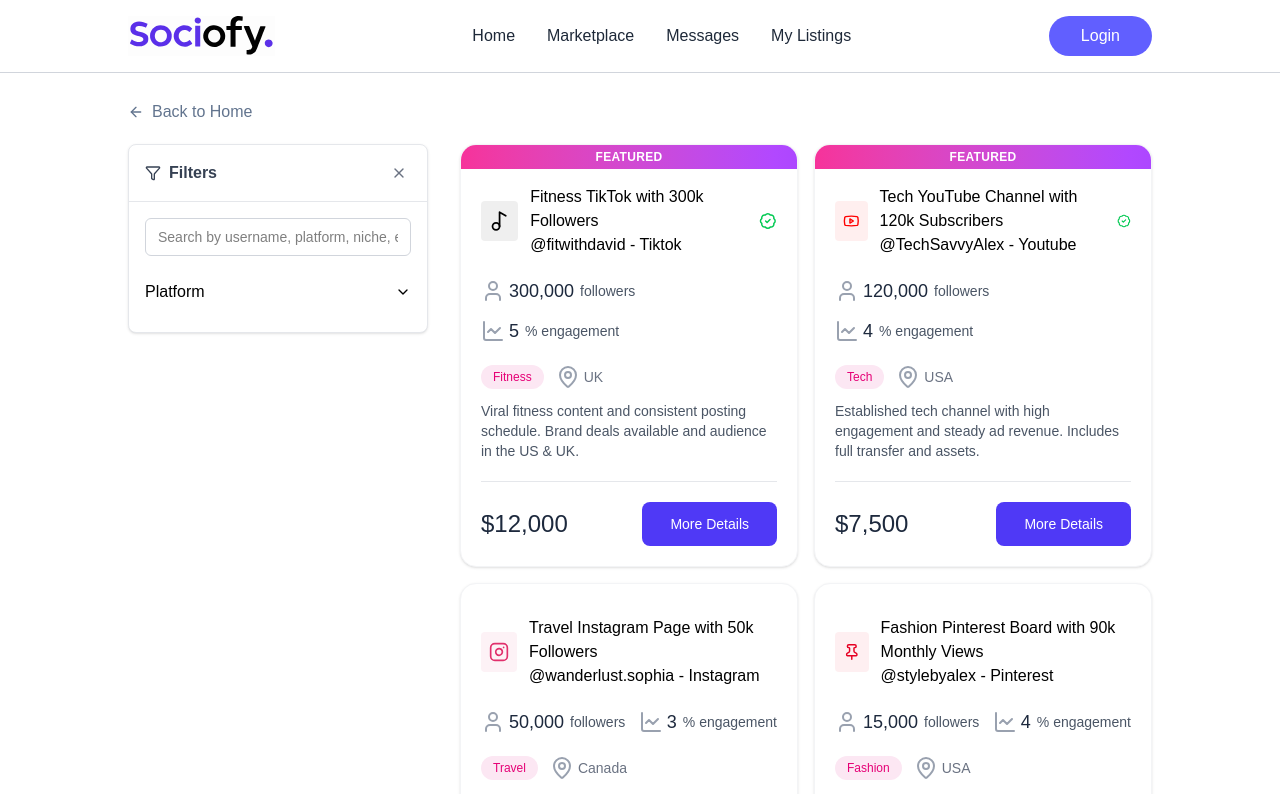
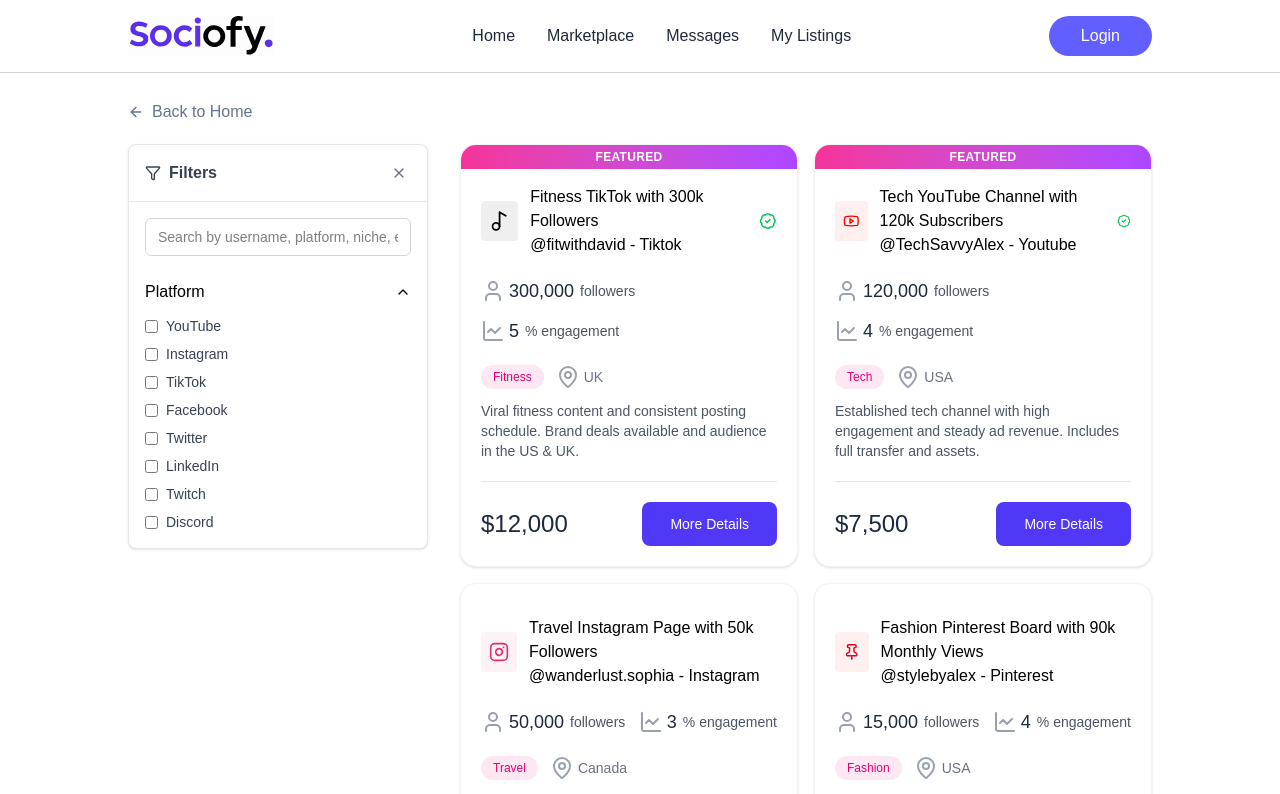
Before and after one commit to bhaskar6211/Sociofy_client_frontend, a React (Vite) app: page /marketplace in a window 1280 px wide. Shown: the top 794 px of the page. Built offline with nearby package versions, Linux system fonts and the light colour scheme; no server answers; a web font is replaced by a local one.

Commit message:
Work in FiltersideBar

```diff
--- a/src/components/FilterSidebar.jsx
+++ b/src/components/FilterSidebar.jsx
@@ -17,6 +17,33 @@ const FilterSidebar = ({showFilterPhone, setShowFilterPhone, filters, setFilters
       setSearch('')
     }
   }
+
+  const [expandedSections, setExpandedSections] = useState({
+    platform: true,
+    price: true,
+    followers: true,
+    niche: true,
+    status: true,
+  })
+
+  const toggleSection = (section) => {
+    setExpandedSections((prev) => ({...prev, [section]: !prev[section]}))
+  }
+
+  const onFiltersChange = (newFilters) => {
+    setFilters({...filters, ...newFilters})
+  }
+
+  const platforms = [
+    {value: 'youtube', label: 'YouTube'},
+    {value: 'instagram', label: 'Instagram'},
+    {value: 'tiktok', label: 'TikTok'},
+    {value: 'facebook', label: 'Facebook'},
+    {value: 'twitter', label: 'Twitter'},
+    {value: 'linkedin', label: 'LinkedIn'},
+    {value: 'twitch', label: 'Twitch'},
+    {value: 'discord', label: 'Discord'},
+  ]
 
   return (
     <div className={`${showFilterPhone ? 'max-sm:fixed' : 'max-sm:hidden'} max-sm:insert-0 z-100 max-sm:h-screen max-sm:overflow-scroll bg-white rounded-lg shadow-sm border border-gray-200 h-fit sticky top-24 md:min-w-[300px]`}>
@@ -42,10 +69,31 @@ const FilterSidebar = ({showFilterPhone, setShowFilterPhone, filters, setFilters
         </div>
         {/* Platforms Filter */}
         <div>
-          <button className='flex items-center justify-between w-full mb-3'>
+          <button onClick={() => toggleSection('platform')} className='flex items-center justify-between w-full mb-3'>
             <label>Platform</label>
-            <ChevronDown className='size-4'/>
+            <ChevronDown className={`size-4 transition-transform ${expandedSections.platform ? 'rotate-180' : ''}`}/>
           </button>
+          {expandedSections.platform && (
+            <div className='flex flex-col gap-2'>
+              {platforms.map((platform) => (
+                <label key={platform.value} className='flex items-center gap-2 text-gray-700 text-sm'>
+                  <input type='checkbox'
+                  checked={filters.platform?.includes(platform.value) || false}
+                  onChange={(e)=>{
+                    const checked = e.target.checked;
+                    const current = filters.platform || [];
+                    const updated = checked ? [...current, platform.value] : current.filter((p) => p !== platform.value);
+                    onFiltersChange({
+                      ...filters,
+                      platform: updated.length > 0 ? updated : null
+                    })
+                  }} />
+
+                  <span>{platform.label}</span>
+                </label>
+              ))}
+            </div>
+          )}
         </div>
       </div>
     </div>
```
